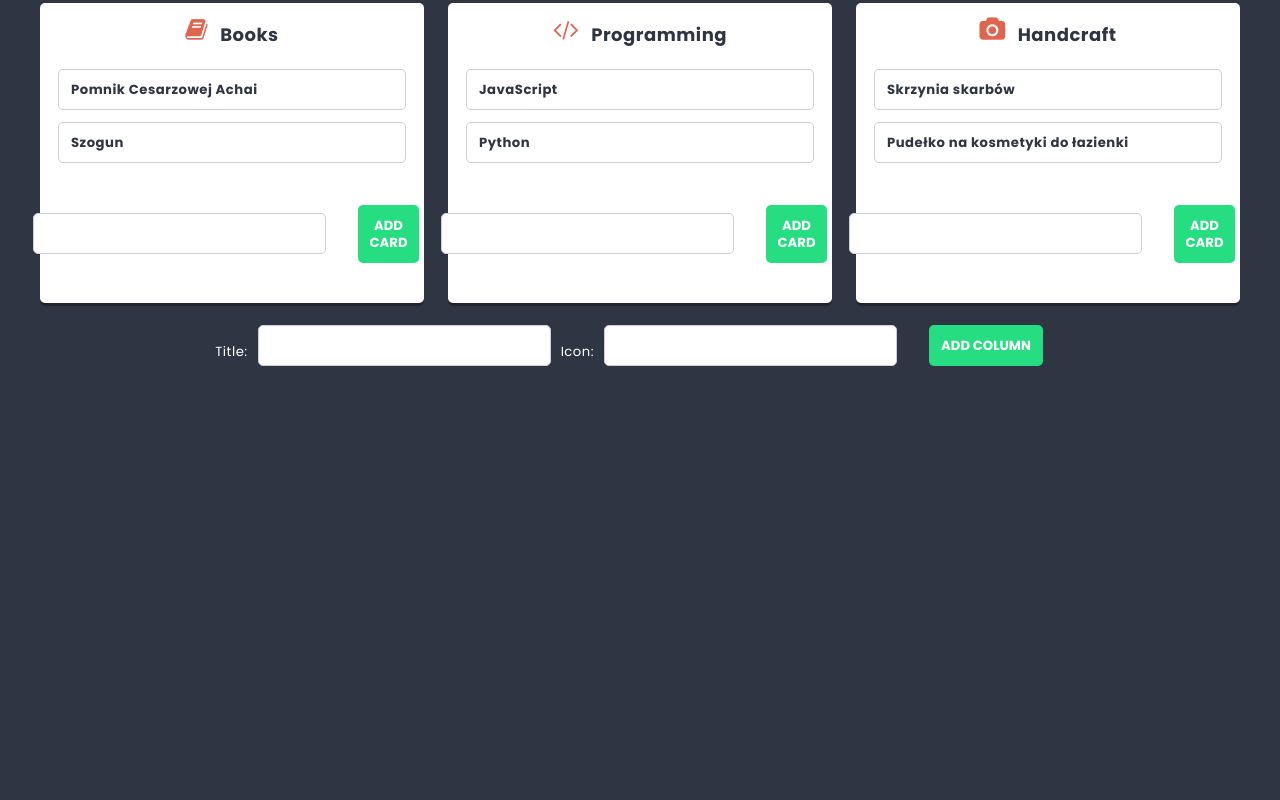
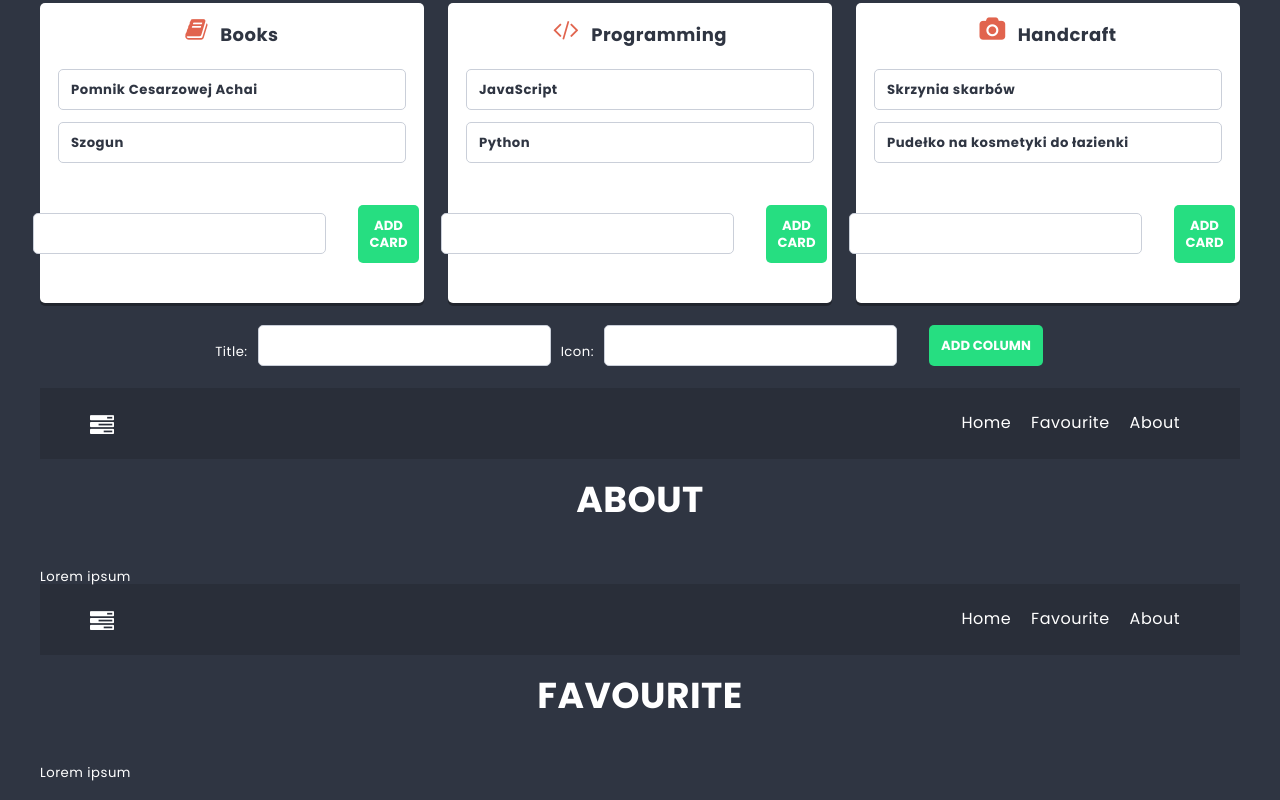
Before and after one commit to msedkiewicz/kodilla-module-15-to-do-app, a React (Create React App) app: page / in a window 1280 px wide. Shown: the part 573-1373 px from the top of the page. Before the commit the page ends 981 px from the top, so only its background shows below. Built offline with nearby package versions, Linux system fonts and the light colour scheme.

Commit message:
Add other components to App.js

```diff
--- a/src/App.js
+++ b/src/App.js
@@ -1,6 +1,8 @@
 import Container from "./components/Container/Container";
 import NavBar from "./components/NavBar/NavBar";
-import Home from "./components/Home/Home"
+import Home from "./components/Home/Home";
+import About from "./components/About/About";
+import Favourite from "./components/Favourite/Favourite"
 
 const App = () => {
   return (
@@ -8,6 +10,8 @@ const App = () => {
       <NavBar />
       <Container>
         <Home />
+        <About />
+        <Favourite />
       </Container>
     </main>
   );
```
